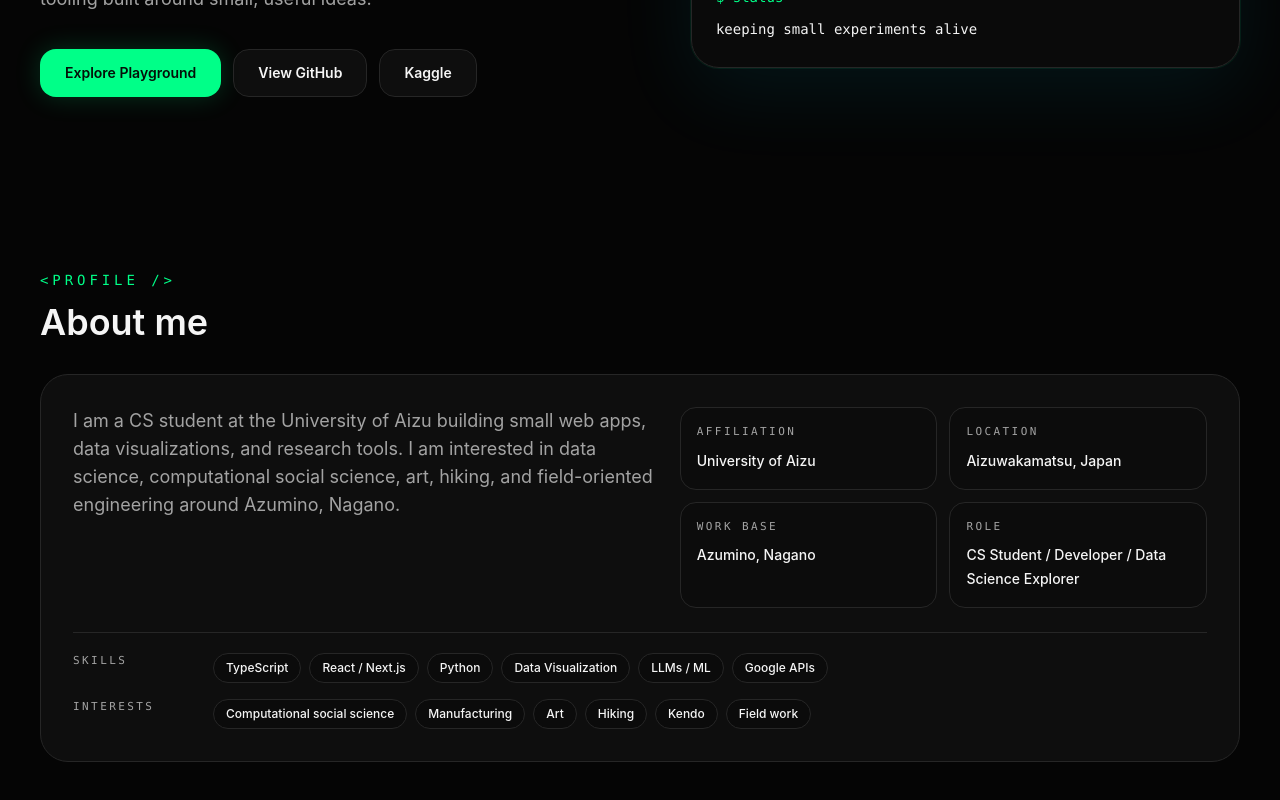
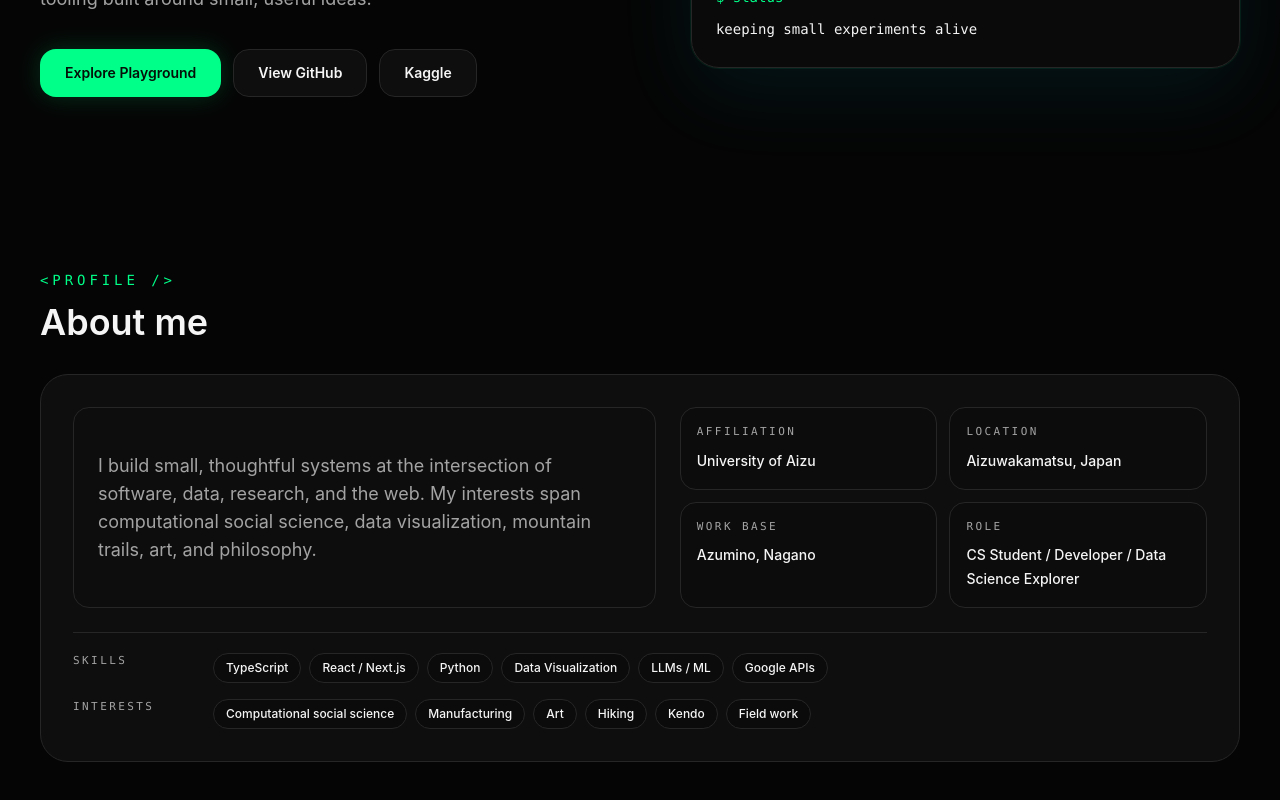
Before and after one commit to ryouy/profile, a Next.js app: page / in a window 1280 px wide. Shown: the part 450-1250 px from the top of the page. Built offline with nearby package versions, Linux system fonts and the light colour scheme.

Commit message:
Align profile overview panel

```diff
--- a/src/components/Profile.tsx
+++ b/src/components/Profile.tsx
@@ -14,9 +14,9 @@ export function Profile() {
     <section id="profile" className="py-8 sm:py-12">
       <SectionHeader eyebrow="<profile />" title="About me" />
       <div className="rounded-[1.75rem] border border-border bg-surface/85 p-6 backdrop-blur sm:p-8">
-        <div className="grid gap-6 lg:grid-cols-[1.05fr_0.95fr]">
-          <div>
-            <p className="max-w-3xl text-base leading-8 text-muted sm:text-lg">{profile.bio}</p>
+        <div className="grid items-stretch gap-6 lg:grid-cols-[1.05fr_0.95fr]">
+          <div className="flex rounded-2xl border border-border bg-[#0d0d0d]/60 p-5 sm:p-6">
+            <p className="max-w-3xl self-center text-base leading-8 text-muted sm:text-lg">{profile.bio}</p>
           </div>
           <div className="grid gap-3 sm:grid-cols-2">
             {facts.map(([label, value]) => (
--- a/src/data/profile.ts
+++ b/src/data/profile.ts
@@ -5,7 +5,7 @@ export const profile = {
   affiliation: "University of Aizu",
   location: "Aizuwakamatsu, Japan",
   workBase: "Azumino, Nagano",
-  bio: "I am a CS student at the University of Aizu building small web apps, data visualizations, and research tools. I am interested in data science, computational social science, art, hiking, and field-oriented engineering around Azumino, Nagano.",
+  bio: "I build small, thoughtful systems at the intersection of software, data, research, and the web. My interests span computational social science, data visualization, mountain trails, art, and philosophy.",
   interests: [
     "Computational social science",
     "Manufacturing",
```
